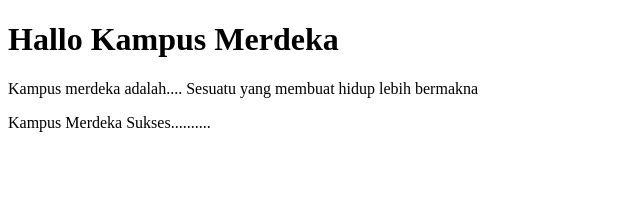
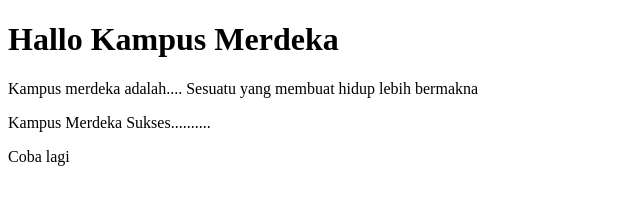
Before and after one commit to RobyRAX/belajar-git, a plain HTML site: page index.html in a window 1280 px wide. Shown: the full height of the page, 0-640 px from the left. Drawn offline with Linux system fonts and the light colour scheme.

Commit message:
Perubahan Lagi

```diff
--- a/index.html
+++ b/index.html
@@ -12,5 +12,6 @@
         Sesuatu yang membuat hidup lebih bermakna
     </p>
     <p>Kampus Merdeka Sukses..........</p>
+    <p>Coba lagi</p>
 </body>
 </html>
```
